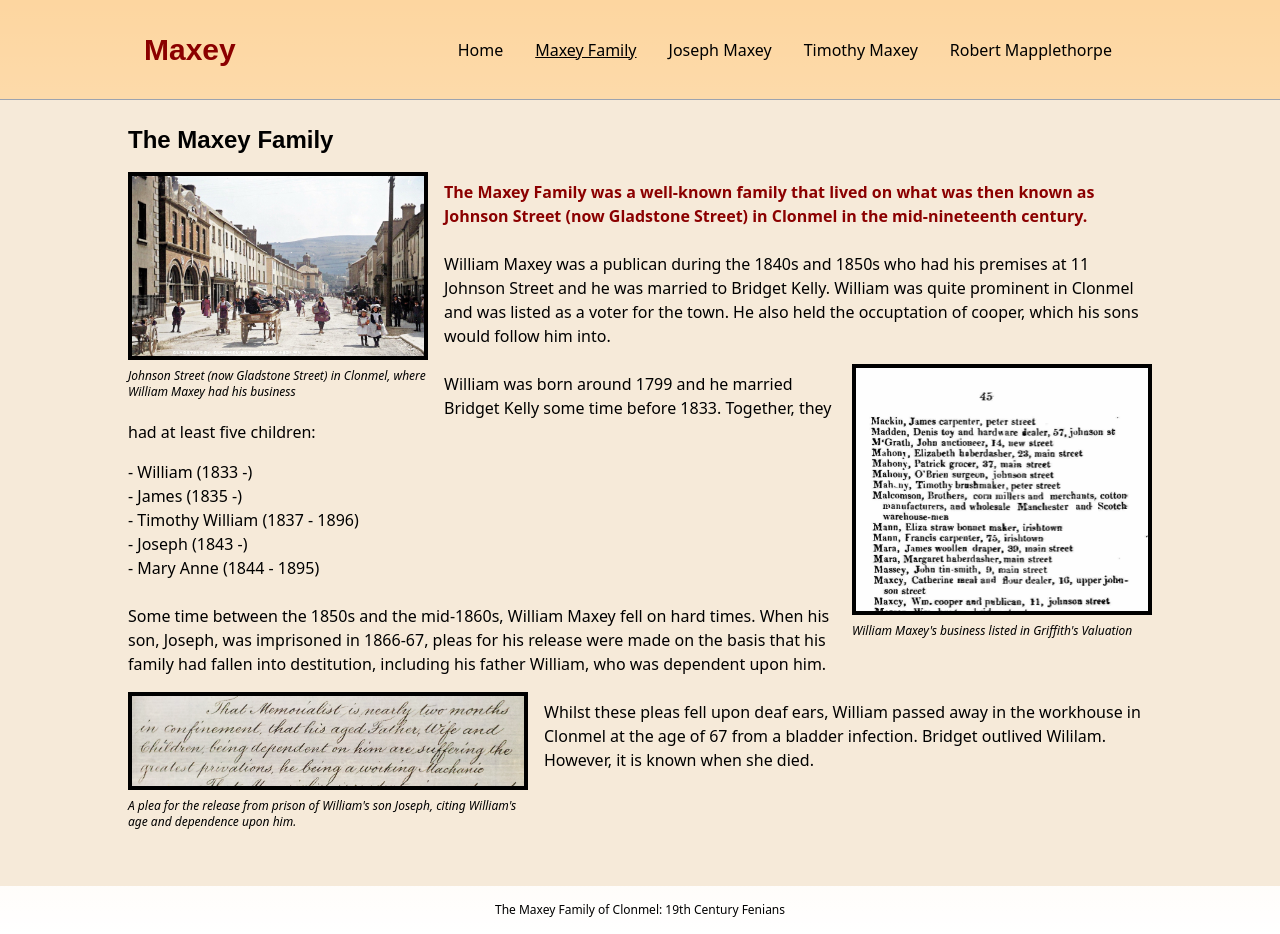
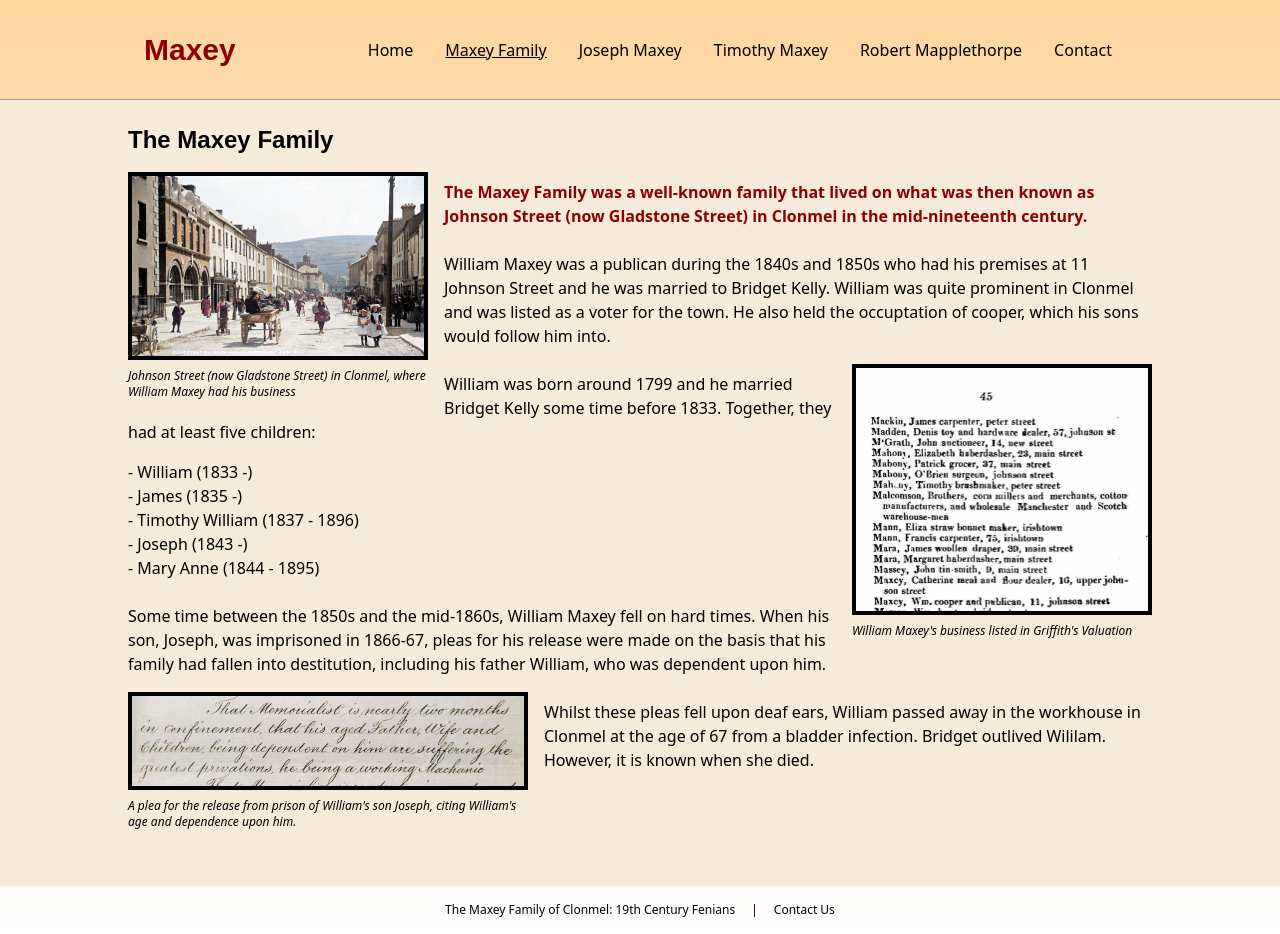
Before and after one commit to markbokeeffe/maxey-family, a Next.js app: page /maxey-family in a window 1280 px wide. Built offline with nearby package versions, Linux system fonts and the light colour scheme.

Commit message:
Contact & enhancements

```diff
--- a/src/app/components/Navigation/index.tsx
+++ b/src/app/components/Navigation/index.tsx
@@ -57,25 +57,31 @@ export const Navigation = ({ active, isHome = false }: NavigationProps ) => {
                   <li className="border-b border-gray-400 my-8 uppercase">
                     <a href="/robert-mapplethorpe">Robert Mapplethorpe</a>
                   </li>
+                  <li className="border-b border-gray-400 my-8 uppercase">
+                    <a href="mailto:mark.okeeffe@gmail.com">Contact</a>
+                  </li>
                 </ul>
               </div>
             </section>
 
             {!isHome && <ul className="DESKTOP-MENU hidden space-x-8 lg:flex font-medium">
               <li>
-                <a href="/">Home</a>
+                <a href="/" className="hover:underline">Home</a>
               </li>
               <li>
-                <a className={clsx({ "active" : active === "maxeyFamily"})} href="/maxey-family">Maxey Family</a>
+                <a className={clsx({ "active" : active === "maxeyFamily"}, "hover:underline")} href="/maxey-family">Maxey Family</a>
               </li>
               <li>
-                <a className={clsx({ "active" : active === "josephMaxey"})} href="/joseph-maxey">Joseph Maxey</a>
+                <a className={clsx({ "active" : active === "josephMaxey"}, "hover:underline")} href="/joseph-maxey">Joseph Maxey</a>
               </li>
               <li>
-                <a className={clsx({ "active" : active === "timothyMaxey"})} href="/timothy-maxey">Timothy Maxey</a>
+                <a className={clsx({ "active" : active === "timothyMaxey"}, "hover:underline")} href="/timothy-maxey">Timothy Maxey</a>
               </li>
               <li>
-                <a className={clsx({ "active" : active === "mapplethorpe"})} href="/robert-mapplethorpe">Robert Mapplethorpe</a>
+                <a className={clsx({ "active" : active === "mapplethorpe"}, "hover:underline")} href="/robert-mapplethorpe">Robert Mapplethorpe</a>
+              </li>
+              <li>
+                <a href="mailto:mark.okeeffe@gmail.com" className="hover:underline">Contact</a>
               </li>
             </ul>}
           </nav>
--- a/src/app/components/Page/index.tsx
+++ b/src/app/components/Page/index.tsx
@@ -16,7 +16,7 @@ export const Page = ({ id = '', title, children}: PropsWithChildren<PageProps> )
                     {children}
                 </div>
             </main>
-            <footer className="flex justify-center py-4 text-xs decoration-gray-700">The Maxey Family of Clonmel: 19th Century Fenians</footer>
+            <footer className="flex justify-center py-4 text-xs decoration-gray-700"><span>The Maxey Family of Clonmel: 19th Century Fenians</span><span className="mx-4">|</span><a className="hover:underline" href="mailto:mark.okeeffe@gmail.com"> Contact Us</a></footer>
         </>
     );
 }
```
